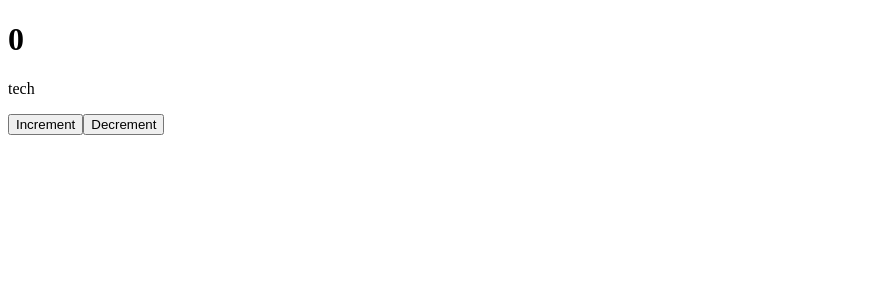
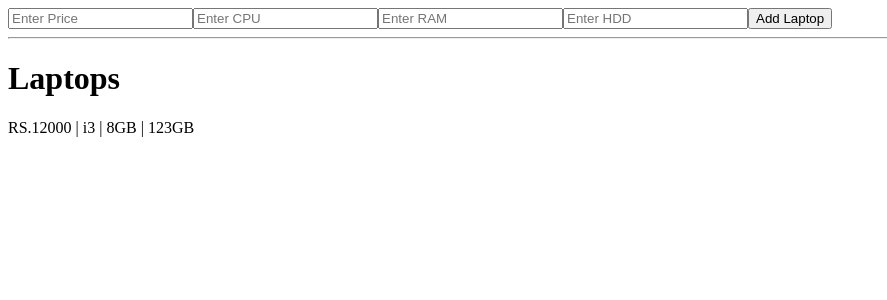
Before and after one commit to Dulithapathum/Redux, a React (Vite) app: page / in a window 1280 px wide. Shown: the top 300 px of the page, without its empty margins (0-887 px from the left). Built offline with nearby package versions, Linux system fonts and the light colour scheme.

Commit message:
Add laptop management with Redux Toolkit slice, actions (Method 01)

```diff
--- a/src/App.jsx
+++ b/src/App.jsx
@@ -1,27 +1,60 @@
-import React from "react";
-// Import Redux hooks for state access and dispatching actions
 import { useDispatch, useSelector } from "react-redux";
-// Import the action creators (increment, decrement)
-import { decrement, increment } from "./Store/Reducers/numberSlice";
+// Import selector and action from the laptop slice
+import { laptopSliceSelecter, addLaptop } from "./Store/Reducers/laptopslice";
+import { useRef } from "react"; // For handling input fields
+import { nanoid } from "@reduxjs/toolkit"; // Generate unique IDs for laptops
 
 const App = () => {
-  // Access the state from the store using useSelector
-  const number = useSelector((store) => store.numberSlice);
+  // Get the laptops array from the Redux store
+  const laptop = useSelector(laptopSliceSelecter);
 
-  // Use useDispatch to dispatch actions
+  // Set up the dispatch function
   const dispatch = useDispatch();
+
+  // Create references for input fields
+  const price = useRef();
+  const cpu = useRef();
+  const ram = useRef();
+  const hdd = useRef();
+
+  // Handle adding a new laptop to the Redux store
+  const addLaptopSubmit = () => {
+    dispatch(
+      addLaptop({
+        id: nanoid(), // Generate a unique ID for the new laptop
+        price: price.current.value, // Get price from the input
+        spec: {
+          cpu: cpu.current.value, // Get CPU from the input
+          ram: ram.current.value, // Get RAM from the input
+          hdd: hdd.current.value, // Get HDD from the input
+        },
+      })
+    );
+  };
 
   return (
     <div>
-      {/* Display the current number and first category */}
-      <h1>{number.number}</h1>
-      <p>{number.category[0]}</p>
+      {/* Input fields for adding laptop details */}
+      <input type="text" placeholder="Enter Price" ref={price} />
+      <input type="text" placeholder="Enter CPU" ref={cpu} />
+      <input type="text" placeholder="Enter RAM" ref={ram} />
+      <input type="text" placeholder="Enter HDD" ref={hdd} />
 
-      {/* Increment button */}
-      <button onClick={() => dispatch(increment(1))}>Increment</button>
+      {/* Button to submit new laptop data */}
+      <button onClick={addLaptopSubmit}>Add Laptop</button>
 
-      {/* Decrement button */}
-      <button onClick={() => dispatch(decrement(1))}>Decrement</button>
+      <hr />
+      <h1>Laptops</h1>
+
+      {/* Display the list of laptops */}
+      {laptop.map((element) => (
+        <div key={element.id}>
+          <p>
+            RS.{element.price} | {element.spec.cpu} | {element.spec.ram} |{" "}
+            {element.spec.hdd}
+          </p>
+        </div>
+      ))}
     </div>
   );
 };
--- /dev/null
+++ b/src/Store/Reducers/laptopslice.jsx
@@ -0,0 +1,33 @@
+import { createSlice, nanoid } from "@reduxjs/toolkit";
+
+// Define the initial state with one laptop entry
+const initialState = [
+  {
+    id: nanoid(),
+    price: "12000", // Default price
+    spec: {
+      cpu: "i3", // Default CPU
+      ram: "8GB", // Default RAM
+      hdd: "123GB", // Default HDD
+    },
+  },
+];
+
+// Create a slice for laptops
+const laptopSlice = createSlice({
+  name: "laptop", // Name of the slice
+  initialState, // Initial state
+  reducers: {
+    // Add a new laptop to the state
+    addLaptop: (state, action) => {
+      state.push(action.payload); // Append the new laptop to the array
+    },
+  },
+});
+
+// Selector for accessing the laptop slice state
+export const laptopSliceSelecter = (store) => store.laptopSlice;
+
+// Export action creators and the reducer
+export const { addLaptop } = laptopSlice.actions;
+export default laptopSlice.reducer;
--- a/src/Store/Store.jsx
+++ b/src/Store/Store.jsx
@@ -1,14 +1,14 @@
-// Import configureStore from Redux Toolkit
 import { configureStore } from "@reduxjs/toolkit";
-// Import the reducer for the number slice
+// Import reducers from slices
 import numberSliceReducer from "./Reducers/numberSlice";
+import laptopSliceReducer from "./Reducers/laptopslice";
 
-// Configure the Redux store
 const store = configureStore({
   reducer: {
-    numberSlice: numberSliceReducer, // Register the slice reducer
+    // Register reducers with the store
+    numberSlice: numberSliceReducer,
+    laptopSlice: laptopSliceReducer,
   },
 });
 
-// Export the store
 export default store;
```
